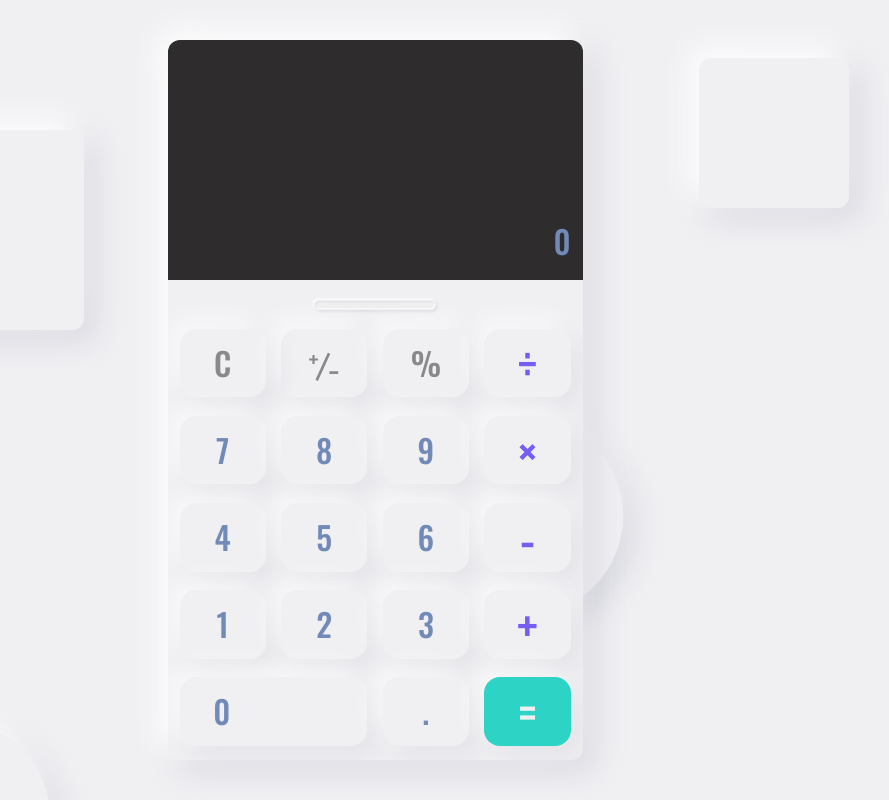
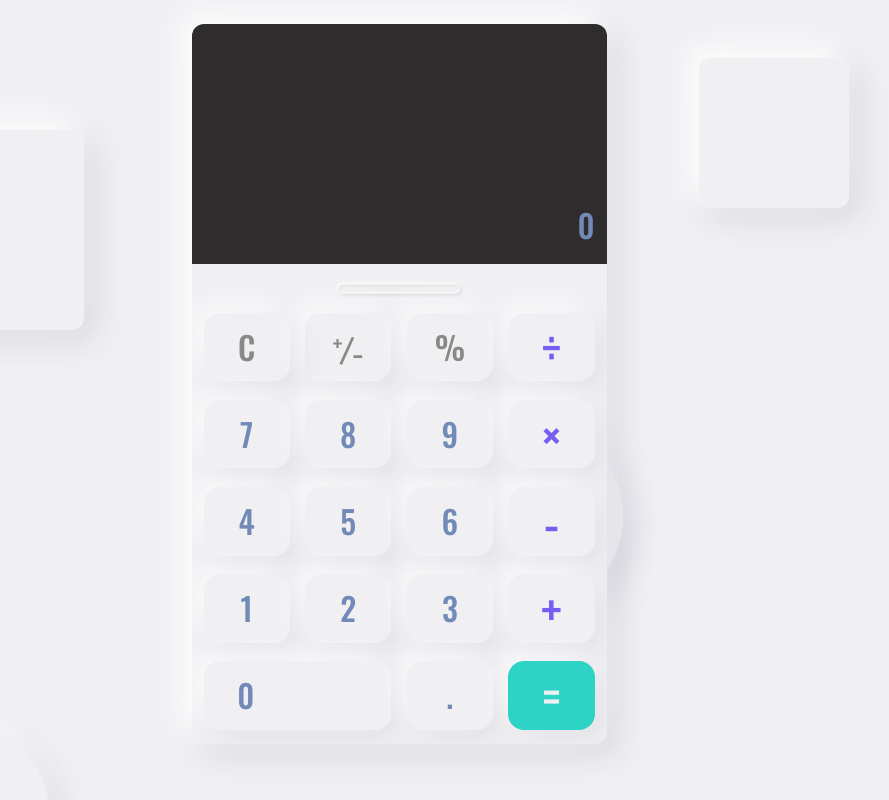
Before and after one commit to suhobski/neumorphic-calculator, a website built with Parcel: page index.html in a window 1280 px wide. Shown: the whole page, without its empty margins (241-1130 px from the left). Built offline with nearby package versions, Linux system fonts and the light colour scheme; files whose address does not match are found by name.

Commit message:
fix: wrap styles

```diff
--- a/src/scss/components/_wrap.scss
+++ b/src/scss/components/_wrap.scss
@@ -2,8 +2,8 @@
   position: relative;
 
   display: grid;
-  grid-template-rows: 5% minmax(400px, 768px) 5%;
-  grid-template-columns: 3% minmax(200px, 415px) 7%;
+  grid-template-rows: 3% minmax(400px, 768px) 7%;
+  grid-template-columns: 5% minmax(200px, 415px) 5%;
   align-content: center;
   justify-content: center;
 
```
Also changed, not shown: src/style/main.css, 1 other file.
